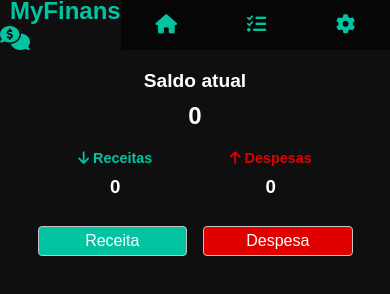
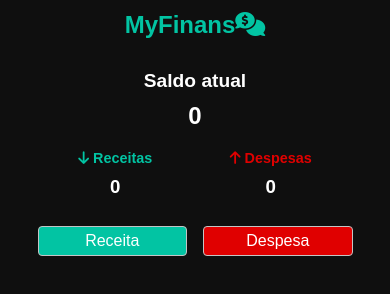
Before and after one commit to humbertomonteiro/my_finans, a website: page index.html in a window 390 px wide. Drawn offline with Linux system fonts and the light colour scheme.

Commit message:
Atualizar o home.css

```diff
--- a/css/home.css
+++ b/css/home.css
@@ -323,8 +323,8 @@ main {
 @media (max-width: 400px) {
 
     .links {
-        position: relative;
-        bottom: 0;
+        position: fixed;
+        bottom: -50px;
         width: 100%;
         background-color: #0000009d;
     }
```
